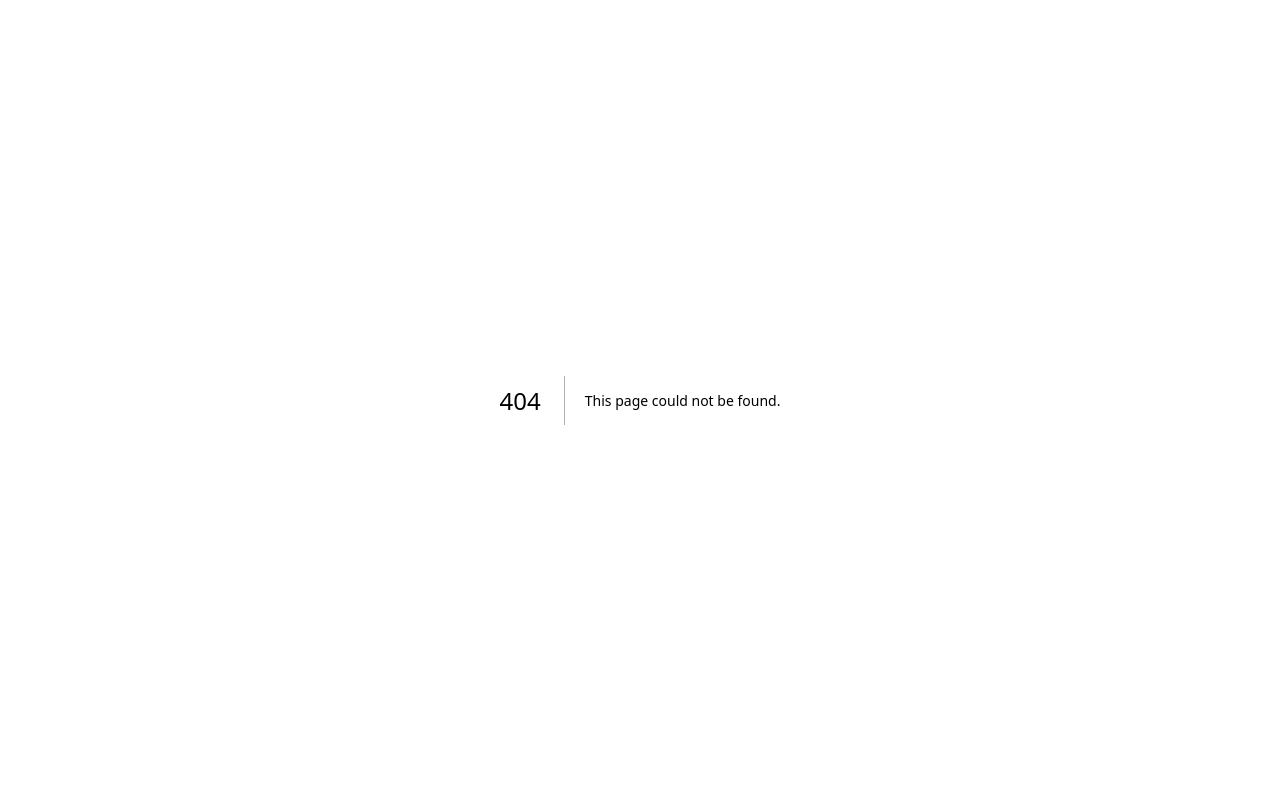
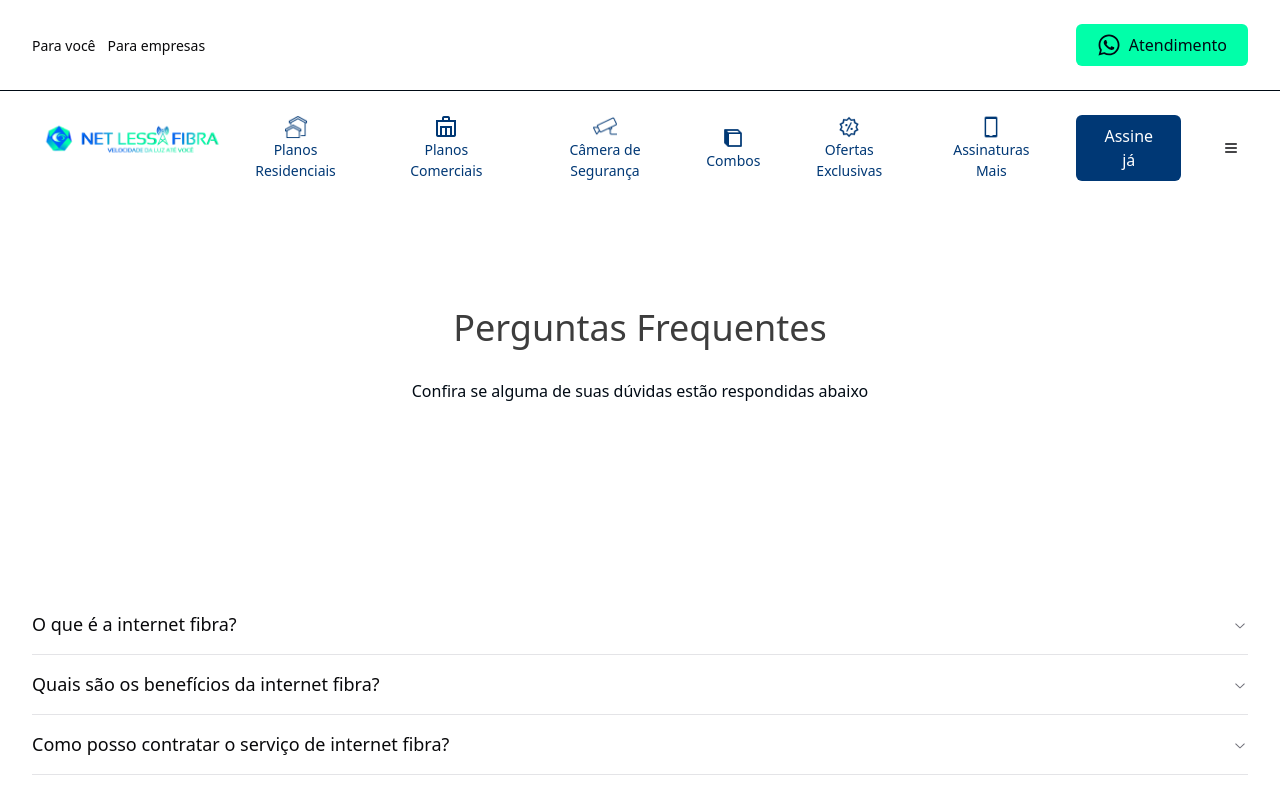
Before and after one commit to tiagodev96/netlessa-fibra-website, a Next.js app: page /faq in a window 1280 px wide. Before the commit this address had no page. Shown: the top 795 px of the page. Built offline with nearby package versions, Linux system fonts and the light colour scheme.

Commit message:
feat: page faq implemented

```diff
--- a/package.json
+++ b/package.json
@@ -9,6 +9,7 @@
     "lint": "next lint"
   },
   "dependencies": {
+    "@radix-ui/react-accordion": "^1.2.1",
     "@radix-ui/react-dialog": "^1.1.2",
     "@radix-ui/react-icons": "^1.3.0",
     "@radix-ui/react-separator": "^1.1.0",
--- /dev/null
+++ b/src/app/(website)/faq/page.tsx
@@ -0,0 +1,12 @@
+import { FaqHeader, Questions, StillHaveDoubts } from "@/components";
+import React from "react";
+
+export default function FAQPage() {
+  return (
+    <div>
+      <FaqHeader />
+      <Questions />
+      <StillHaveDoubts />
+    </div>
+  );
+}
--- /dev/null
+++ b/src/components/faq/faq-header.tsx
@@ -0,0 +1,12 @@
+import React from "react";
+
+export default function FaqHeader() {
+  return (
+    <section className="section-container py-24 flex flex-col items-center gap-6">
+      <h1 className="section-title text-center">Perguntas Frequentes</h1>
+      <p className="paragraph text-center">
+        Confira se alguma de suas dúvidas estão respondidas abaixo
+      </p>
+    </section>
+  );
+}
--- /dev/null
+++ b/src/components/faq/questions.tsx
@@ -0,0 +1,77 @@
+import React from "react";
+import {
+  Accordion,
+  AccordionContent,
+  AccordionItem,
+  AccordionTrigger,
+} from "../ui/accordion";
+
+const faqItems = [
+  {
+    question: "O que é a internet fibra?",
+    answer:
+      "A internet fibra é uma tecnologia de conexão que utiliza cabos de fibra óptica, proporcionando velocidades de internet muito mais rápidas e estáveis em comparação com as conexões tradicionais.",
+  },
+  {
+    question: "Quais são os benefícios da internet fibra?",
+    answer:
+      "Os principais benefícios incluem alta velocidade de download e upload, menor latência, maior confiabilidade e a capacidade de suportar múltiplos dispositivos conectados simultaneamente.",
+  },
+  {
+    question: "Como posso contratar o serviço de internet fibra?",
+    answer:
+      "Você pode contratar o serviço de internet fibra diretamente em nosso site ou entrando em contato com nosso atendimento ao cliente.",
+  },
+  {
+    question: "O que está incluído no pacote de internet fibra?",
+    answer:
+      "Nosso pacote de internet fibra inclui instalação gratuita, modem, suporte técnico 24/7 e garantia de satisfação.",
+  },
+  {
+    question: "A internet fibra é adequada para jogos online?",
+    answer:
+      "Sim, a internet fibra é ideal para jogos online devido à sua baixa latência e altas velocidades de conexão.",
+  },
+  {
+    question: "O que é o serviço de TV por assinatura?",
+    answer:
+      "O serviço de TV por assinatura oferece uma variedade de canais de televisão, incluindo opções de filmes, séries, esportes e programação infantil.",
+  },
+  {
+    question: "Posso assistir TV ao vivo pela internet?",
+    answer:
+      "Sim, oferecemos a opção de assistir TV ao vivo pela internet através do nosso aplicativo, disponível para dispositivos móveis e smart TVs.",
+  },
+  {
+    question: "Como funciona o serviço de câmera de segurança?",
+    answer:
+      "Nosso serviço de câmera de segurança permite monitorar sua casa ou empresa em tempo real através de um aplicativo, com gravação em nuvem e alertas de movimento.",
+  },
+  {
+    question: "As câmeras de segurança têm visão noturna?",
+    answer:
+      "Sim, todas as nossas câmeras de segurança possuem tecnologia de visão noturna, permitindo monitoramento mesmo em condições de baixa luminosidade.",
+  },
+  {
+    question: "Como posso entrar em contato com o suporte técnico?",
+    answer:
+      "Você pode entrar em contato com nosso suporte técnico através do telefone, chat online ou e-mail, disponíveis em nosso site.",
+  },
+];
+
+export default function Questions() {
+  return (
+    <section className="section-container py-24">
+      <Accordion type="single" collapsible className="w-full">
+        {faqItems.map((item, index) => (
+          <AccordionItem key={index} value={`item-${index}`}>
+            <AccordionTrigger className="text-left text-[18px] font-medium">
+              {item.question}
+            </AccordionTrigger>
+            <AccordionContent>{item.answer}</AccordionContent>
+          </AccordionItem>
+        ))}
+      </Accordion>
+    </section>
+  );
+}
--- /dev/null
+++ b/src/components/faq/still-have-doubts.tsx
@@ -0,0 +1,22 @@
+import React from "react";
+import Button from "../globals/Button";
+import { FaWhatsapp } from "react-icons/fa";
+
+export default function StillHaveDoubts() {
+  return (
+    <section className="section-container py-24 flex flex-col">
+      <h2 className="section-title text-center mb-4">Ainda tem dúvidas?</h2>
+      <p className="paragraph text-center mb-6">
+        Nosso suporte está pronto para te atender
+      </p>
+      <div className="max-w-[218px] flex mx-auto">
+        <Button
+          link="https://wa.me/5571986064654"
+          icon={<FaWhatsapp size={24} />}
+        >
+          Falar com suporte
+        </Button>
+      </div>
+    </section>
+  );
+}
--- a/src/components/index.tsx
+++ b/src/components/index.tsx
@@ -15,6 +15,9 @@ import OurValues from "./about-us/our-values";
 import OurTeam from "./about-us/our-team";
 import FormContactSection from "./contact-us/contact-page-form/form-contact-page";
 import NetLessaLocalization from "./contact-us/net-lessa-localization";
+import FaqHeader from "./faq/faq-header";
+import Questions from "./faq/questions";
+import StillHaveDoubts from "./faq/still-have-doubts";
 
 export {
   Header,
@@ -34,4 +37,7 @@ export {
   OurTeam,
   FormContactSection,
   NetLessaLocalization,
+  FaqHeader,
+  Questions,
+  StillHaveDoubts,
 };
--- /dev/null
+++ b/src/components/ui/accordion.tsx
@@ -0,0 +1,57 @@
+"use client"
+
+import * as React from "react"
+import * as AccordionPrimitive from "@radix-ui/react-accordion"
+import { ChevronDownIcon } from "@radix-ui/react-icons"
+
+import { cn } from "@/lib/utils"
+
+const Accordion = AccordionPrimitive.Root
+
+const AccordionItem = React.forwardRef<
+  React.ElementRef<typeof AccordionPrimitive.Item>,
+  React.ComponentPropsWithoutRef<typeof AccordionPrimitive.Item>
+>(({ className, ...props }, ref) => (
+  <AccordionPrimitive.Item
+    ref={ref}
+    className={cn("border-b", className)}
+    {...props}
+  />
+))
+AccordionItem.displayName = "AccordionItem"
+
+const AccordionTrigger = React.forwardRef<
+  React.ElementRef<typeof AccordionPrimitive.Trigger>,
+  React.ComponentPropsWithoutRef<typeof AccordionPrimitive.Trigger>
+>(({ className, children, ...props }, ref) => (
+  <AccordionPrimitive.Header className="flex">
+    <AccordionPrimitive.Trigger
+      ref={ref}
+      className={cn(
+        "flex flex-1 items-center justify-between py-4 text-sm font-medium transition-all hover:underline [&[data-state=open]>svg]:rotate-180",
+        className
+      )}
+      {...props}
+    >
+      {children}
+      <ChevronDownIcon className="h-4 w-4 shrink-0 text-muted-foreground transition-transform duration-200" />
+    </AccordionPrimitive.Trigger>
+  </AccordionPrimitive.Header>
+))
+AccordionTrigger.displayName = AccordionPrimitive.Trigger.displayName
+
+const AccordionContent = React.forwardRef<
+  React.ElementRef<typeof AccordionPrimitive.Content>,
+  React.ComponentPropsWithoutRef<typeof AccordionPrimitive.Content>
+>(({ className, children, ...props }, ref) => (
+  <AccordionPrimitive.Content
+    ref={ref}
+    className="overflow-hidden text-sm data-[state=closed]:animate-accordion-up data-[state=open]:animate-accordion-down"
+    {...props}
+  >
+    <div className={cn("pb-4 pt-0", className)}>{children}</div>
+  </AccordionPrimitive.Content>
+))
+AccordionContent.displayName = AccordionPrimitive.Content.displayName
+
+export { Accordion, AccordionItem, AccordionTrigger, AccordionContent }
--- a/src/mock-data/mock-footer.ts
+++ b/src/mock-data/mock-footer.ts
@@ -33,6 +33,7 @@ export const mockPagesFooter: Page[] = [
   { id: "2", name: "Produtos", slug: "/produtos" },
   { id: "3", name: "Sobre nós", slug: "/sobre-nos" },
   { id: "4", name: "Fale conosco", slug: "/fale-conosco" },
+  { id: "5", name: "FAQ", slug: "/faq" },
 ];
 
 export const mockLegalPages: Page[] = [
--- a/src/mock-data/pages-mock.ts
+++ b/src/mock-data/pages-mock.ts
@@ -19,4 +19,9 @@ export const mockPages = [
     slug: "/fale-conosco",
     name: "Fale conosco",
   },
+  {
+    id: "5",
+    slug: "/faq",
+    name: "FAQ",
+  },
 ];
--- a/tailwind.config.ts
+++ b/tailwind.config.ts
@@ -62,6 +62,28 @@ export default {
   				'4': 'hsl(var(--chart-4))',
   				'5': 'hsl(var(--chart-5))'
   			}
+  		},
+  		keyframes: {
+  			'accordion-down': {
+  				from: {
+  					height: '0'
+  				},
+  				to: {
+  					height: 'var(--radix-accordion-content-height)'
+  				}
+  			},
+  			'accordion-up': {
+  				from: {
+  					height: 'var(--radix-accordion-content-height)'
+  				},
+  				to: {
+  					height: '0'
+  				}
+  			}
+  		},
+  		animation: {
+  			'accordion-down': 'accordion-down 0.2s ease-out',
+  			'accordion-up': 'accordion-up 0.2s ease-out'
   		}
   	}
   },
```
Also changed, not shown: 1 other file (tests, documents, lock files or other folders).
